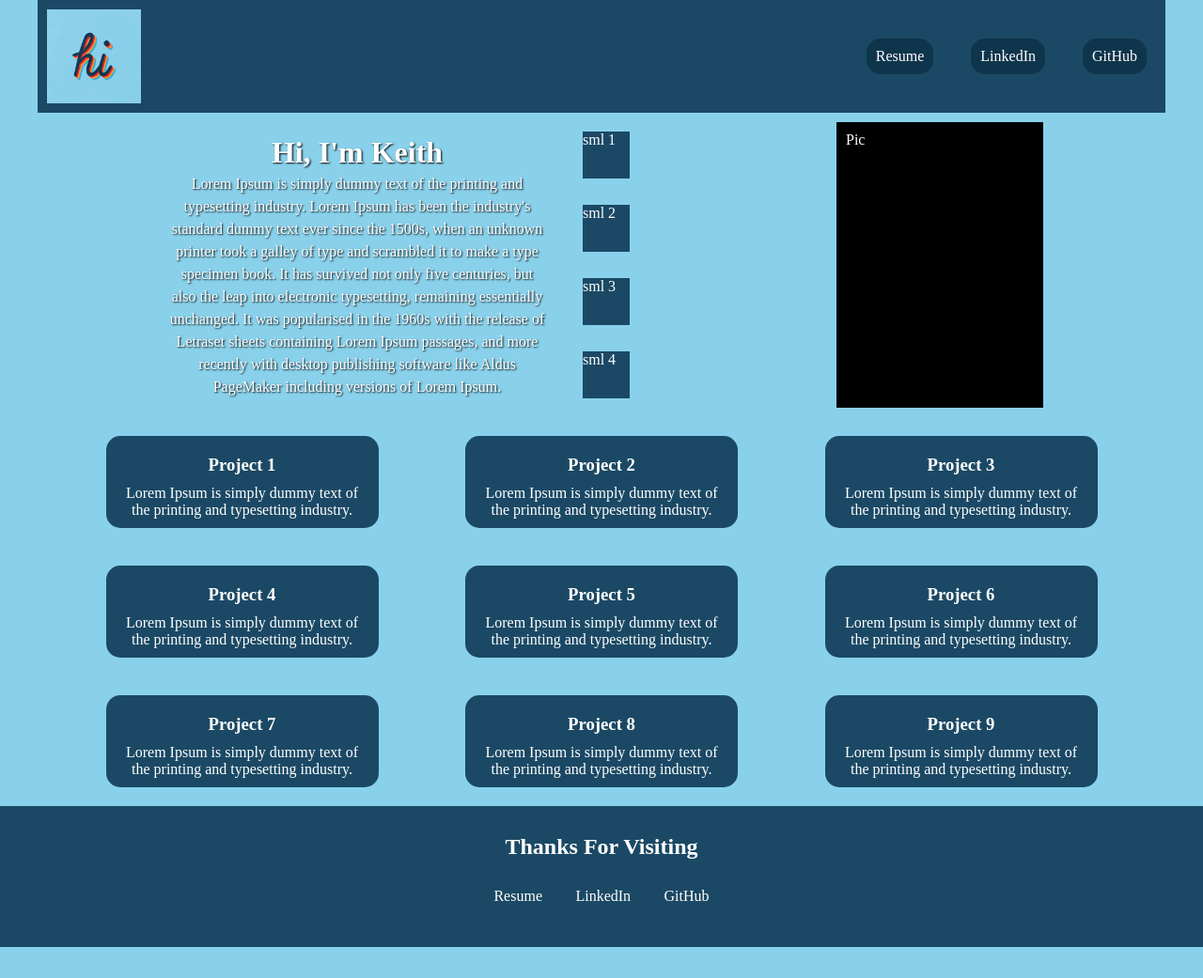
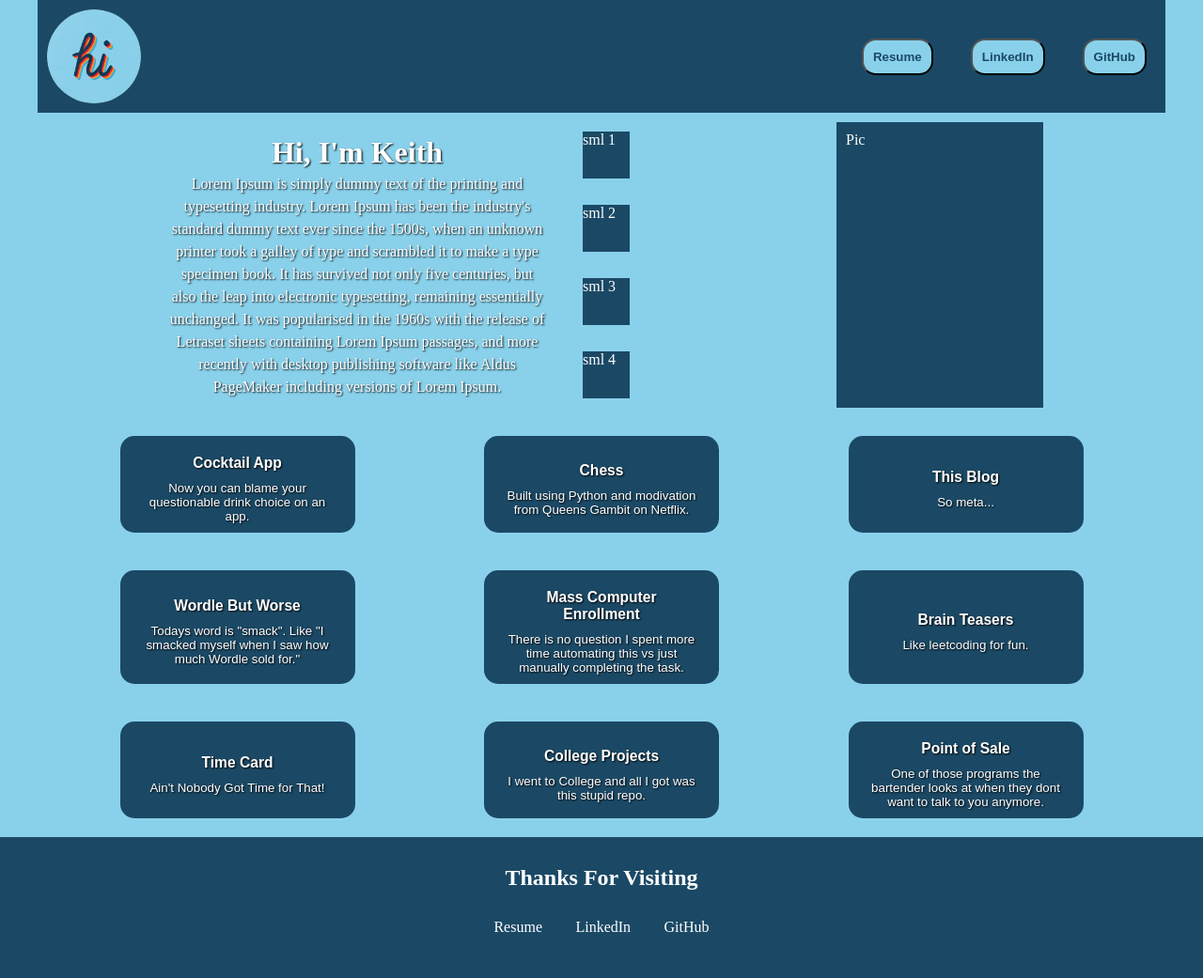
Before and after one commit to RiskyClick/RiskyClick.github.io, a plain HTML site: page index.html in a window 1280 px wide. Shown: the whole page at 94% size. Before the commit the page ends 1008 px from the top, so only its background shows below. Drawn offline with Linux system fonts and the light colour scheme.

Commit message:
looking goodish

```diff
--- a/index.html
+++ b/index.html
@@ -13,9 +13,9 @@
         <div class="container">
             <img src="pics/hi.jpg" alt="Hi">
             <ul class="links">
-                <li>Resume</li>
-                <li>LinkedIn</li>
-                <li>GitHub</li>
+                <li><button onclick="window.location.href='https://w3docs.com';">Resume</button></li>
+                <li><button onclick="window.location.href='https://w3docs.com';">LinkedIn</button></li>
+                <li><button onclick="window.location.href='https://github.com/RiskyClick';">GitHub</button></li>
             </ul>
         </div>
     </nav>
@@ -23,7 +23,15 @@
         <div class="container">
             <div class="text">
                 <h1>Hi, I'm Keith</h1>
-                <p>Lorem Ipsum is simply dummy text of the printing and typesetting industry. Lorem Ipsum has been the industry's standard dummy text ever since the 1500s, when an unknown printer took a galley of type and scrambled it to make a type specimen book. It has survived not only five centuries, but also the leap into electronic typesetting, remaining essentially unchanged. It was popularised in the 1960s with the release of Letraset sheets containing Lorem Ipsum passages, and more recently with desktop publishing software like Aldus PageMaker including versions of Lorem Ipsum.</p>
+                <p>
+                    Lorem Ipsum is simply dummy text of the printing and typesetting industry.
+                    Lorem Ipsum has been the industry's standard dummy text ever since the 1500s,
+                    when an unknown printer took a galley of type and scrambled it to make a type
+                    specimen book. It has survived not only five centuries, but also the leap into electronic typesetting,
+                    remaining essentially unchanged. It was popularised in the 1960s with the release of
+                    Letraset sheets containing Lorem Ipsum passages, and more recently with desktop publishing software
+                    like Aldus PageMaker including versions of Lorem Ipsum.
+                </p>
             </div>
             <ul>
                 <li>sml 1</li>
@@ -36,60 +44,76 @@
     </header>
     <div class="tiles">
         <div class="container">
-            <div class="tile">
-                <h3>Project 1</h3>
-                <p>Lorem Ipsum is simply dummy text of the printing and typesetting industry.</p>
+            <button class="tile" onclick="window.location.href='https://github.com/RiskyClick/CocktailRecommendation';">
+                <h3>Cocktail App</h3>
+                <p>
+                    Now you can blame your questionable drink choice on an app.
+                </p>
                 <div class="img"></div>
-            </div>
-            <div class="tile">
-                <h3>Project 2</h3>
-                <p>Lorem Ipsum is simply dummy text of the printing and typesetting industry.</p>
+            </button>
+            <button class="tile" onclick="window.location.href='https://github.com/RiskyClick/chess';">
+                <h3>Chess</h3>
+                <p>
+                    Built using Python and modivation from Queens Gambit on Netflix.
+                </p>
                 <div class="img"></div>
-            </div>
-            <div class="tile">
-                <h3>Project 3</h3>
-                <p>Lorem Ipsum is simply dummy text of the printing and typesetting industry.</p>
+            </button>
+            <button class="tile" onclick="window.location.href='https://github.com/RiskyClick/RiskyClick.github.io';">
+                <h3>This Blog</h3>
+                <p>
+                    So meta...
+                </p>
                 <div class="img"></div>
-            </div>
-            <div class="tile">
-                <h3>Project 4</h3>
-                <p>Lorem Ipsum is simply dummy text of the printing and typesetting industry.</p>
+            </button>
+            <button class="tile" onclick="window.location.href='https://github.com/RiskyClick/Haleys_Shadow';">
+                <h3>Wordle But Worse</h3>
+                <p>
+                    Todays word is "smack". Like "I smacked myself when I saw how much Wordle sold for."
+                </p>
                 <div class="img"></div>
-            </div>
-            <div class="tile">
-                <h3>Project 5</h3>
-                <p>Lorem Ipsum is simply dummy text of the printing and typesetting industry.</p>
+            </button>
+            <button class="tile" onclick="window.location.href='https://github.com/RiskyClick/ChromebookEnrolment';">
+                <h3>Mass Computer Enrollment</h3>
+                <p>
+                    There is no question I spent more time automating this vs just manually completing the task.
+                </p>
                 <div class="img"></div>
-            </div>
-            <div class="tile">
-                <h3>Project 6</h3>
-                <p>Lorem Ipsum is simply dummy text of the printing and typesetting industry.</p>
+            </button>
+            <button class="tile" onclick="window.location.href='https://github.com/RiskyClick/40Challenges';">
+                <h3>Brain Teasers</h3>
+                <p>Like leetcoding for fun.</p>
                 <div class="img"></div>
-            </div>
-            <div class="tile">
-                <h3>Project 7</h3>
-                <p>Lorem Ipsum is simply dummy text of the printing and typesetting industry.</p>
+            </button>
+            <button class="tile" onclick="window.location.href='https://github.com/RiskyClick/TimeCard';">
+                <h3>Time Card</h3>
+                <p>
+                    Ain't Nobody Got Time for That!
+                </p>
                 <div class="img"></div>
-            </div>
-            <div class="tile">
-                <h3>Project 8</h3>
-                <p>Lorem Ipsum is simply dummy text of the printing and typesetting industry.</p>
+            </button>
+            <button class="tile" onclick="window.location.href='https://github.com/RiskyClick/SFSU-Projects';">
+                <h3>College Projects</h3>
+                <p>
+                    I went to College and all I got was this stupid repo.
+                </p>
                 <div class="img"></div>
-            </div>
-            <div class="tile">
-                <h3>Project 9</h3>
-                <p>Lorem Ipsum is simply dummy text of the printing and typesetting industry.</p>
+            </button>
+            <button class="tile" onclick="window.location.href='https://github.com/RiskyClick/PointOfSale';">
+                <h3>Point of Sale</h3>
+                <p>
+                    One of those programs the bartender looks at when they dont want to talk to you anymore.
+                </p>
                 <div class="img"></div>
-            </div>
+            </button>
         </div>
     </div>
     <footer class="foot">
         <div class="container">
             <h2>Thanks For Visiting</h2>
             <ul>
-                <li>Resume</li>
-                <li>LinkedIn</li>
-                <li>GitHub</li>
+                <li><button onclick="window.location.href='https://w3docs.com';">Resume</button></li>
+                <li><button onclick="window.location.href='https://w3docs.com';">LinkedIn</button></li>
+                <li><button onclick="window.location.href='https://github.com/RiskyClick';">GitHub</button></li>
             </ul>
         </div>
     </footer>
--- a/style.css
+++ b/style.css
@@ -28,21 +28,36 @@
     height: 100px;
     background-color: black;
     margin: 10px;
+    border-radius: 50%;
 }
 
 .nav .container ul {
     display: flex;
     background-color: #1B4965;
+    list-style-type: none;
+
+}
+.nav .container button {
+    margin: 20px;
+    padding: 10px;
+    border-radius: 15px;
+    color: #1B4965;
+    font-weight: bold;
+    transition: .5s;
+
+}
+
+.nav .container button:hover {
+    color: rgba(231,36,49);
+    box-shadow: 0px 15px 20px rgba(137,209,235, 0.4);
+    transform:translateY(-2px);
+    cursor: pointer;
 }
 
 .nav .container li {
-    background-color: #0f354c;
-    margin: 20px;
-    padding: 10px;
-    list-style-type: none;
-    border-radius: 15px;
+    background-color: #1B4965;
+
 }
-
 .header .container{
     display: flex;
     color: white;
@@ -81,7 +96,7 @@
 }
 
 .header .container .img2 {
-    background-color: black;
+    background-color: #1B4965;
     margin: 10px;
     padding: 10px;
     width: 200px;
@@ -100,15 +115,30 @@
 .tiles .container .tile {
     width: 250px;
     padding: 10px 20px;
-    margin: 20px 20px;
+    margin: 20px 50px;
     border-radius: 15px;
     background-color: #1B4965;
     text-align: center;
+    border:none;
+    color: white;
+    transition: .5s;
+    text-shadow: 1px 1px 2px black;
+}
+
+.tiles .container .tile:hover {
+    transform: translate(0px, -2px);
+    box-shadow: 0px 15px 20px rgba(231,36,49, .6);
+    text-shadow: none
+
 }
 
 .tiles .container .tile h3 {
     padding: 10px;
     background-color: #1B4965;
+}
+
+.tiles .container .tile h3:hover {
+
 }
 
 .tiles .container .tile p {
@@ -141,3 +171,19 @@
     background-color: #1B4965;
 
 }
+
+.foot .container ul button {
+    background: none;
+	color: inherit;
+	border: none;
+	padding: 0;
+	font: inherit;
+	cursor: pointer;
+	outline: inherit;
+    transform: .5s;
+
+}
+
+.foot .container ul button:hover {
+    text-decoration: underline;
+}
```
